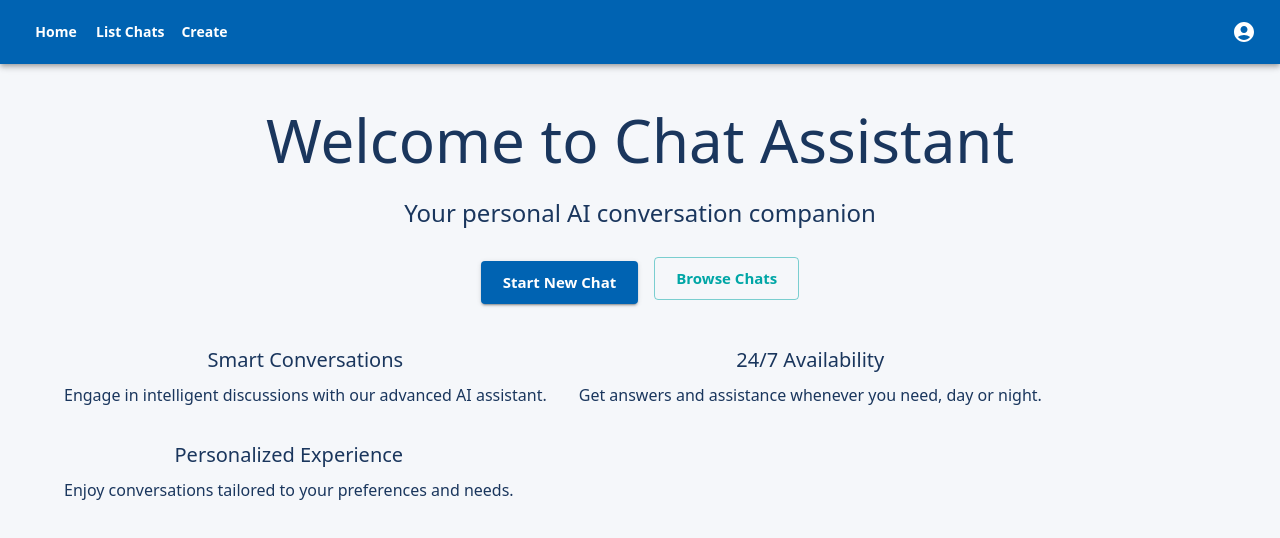
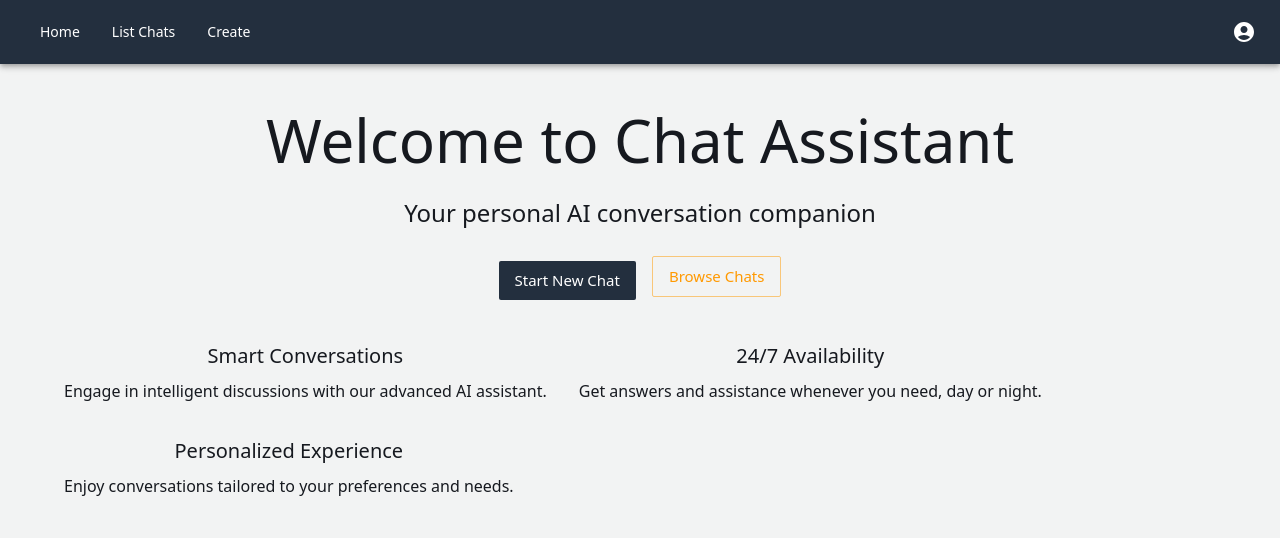
Before and after one commit to spotfirefield/sample-agents4energy-agent-template-alpha, a Next.js app: page / in a window 1280 px wide. Shown: the top 538 px of the page. Built offline with nearby package versions, Linux system fonts and the light colour scheme; no server answers; what @aws-amplify/ui-react, @mui/material-nextjs, aws-amplify would draw is missing.

Commit message:
Added message history

```diff
--- a/src/components/ChatBox.tsx
+++ b/src/components/ChatBox.tsx
@@ -45,6 +45,7 @@ const ChatBox = (params: {
             // else {
             //   setIsLoading(true)
             // }
+            console.log('sortedMessages: ', sortedMessages)
             return sortedMessages
           })
           setStreamChunkMessage(undefined)
--- a/src/theme.ts
+++ b/src/theme.ts
@@ -7,38 +7,81 @@ const theme = createTheme({
   },
   palette: {
     primary: {
-      main: '#0063B2', // Deep blue representing technology/AI
+      main: '#232F3E', // AWS dark blue/navy
+      light: '#31465F',
+      dark: '#1A2433',
     },
     secondary: {
-      main: '#00A6A6', // Teal representing innovation
+      main: '#FF9900', // AWS orange
+      light: '#FFAC31',
+      dark: '#EC7211',
     },
     background: {
-      default: '#F5F7FA', // Light gray-blue for a technical feel
-      paper: '#FFFFFF', // White Paper
+      default: '#F2F3F3', // Light gray background
+      paper: '#FFFFFF', // White content areas
     },
     text: {
-      primary: '#1A365D', // Dark blue for primary text
-      secondary: '#2D3748', // Dark gray for secondary text
+      primary: '#16191F', // Almost black for primary text
+      secondary: '#545B64', // Medium gray for secondary text
     },
     error: {
-      main: '#E53E3E', // Red for errors
+      main: '#D13212', // AWS red for errors
+    },
+    info: {
+      main: '#0073BB', // AWS blue for info
+    },
+    success: {
+      main: '#1D8102', // AWS green for success
+    },
+    warning: {
+      main: '#FF9900', // AWS orange for warnings
     },
   },
   components: {
     MuiButton: {
       styleOverrides: {
         root: {
-          borderRadius: 4,
+          borderRadius: 2,
           textTransform: 'none',
-          fontWeight: 600,
+          fontWeight: 500,
+          padding: '6px 16px',
+        },
+        contained: {
+          boxShadow: 'none',
+          '&:hover': {
+            boxShadow: 'none',
+          },
         },
       },
     },
     MuiCard: {
       styleOverrides: {
         root: {
-          borderRadius: 8,
-          boxShadow: '0 4px 6px rgba(0, 0, 0, 0.1)',
+          borderRadius: 4,
+          boxShadow: '0 1px 1px 0 rgba(0, 28, 36, 0.1), 0 1px 3px 1px rgba(0, 28, 36, 0.1)',
+          border: '1px solid #eaeded',
+        },
+      },
+    },
+    MuiAppBar: {
+      styleOverrides: {
+        root: {
+          backgroundColor: '#232F3E', // AWS dark blue/navy for header
+        },
+      },
+    },
+    MuiTableHead: {
+      styleOverrides: {
+        root: {
+          backgroundColor: '#F2F3F3',
+        },
+      },
+    },
+    MuiTableCell: {
+      styleOverrides: {
+        head: {
+          fontWeight: 700,
+          color: '#16191F',
         },
       },
     },
--- a/utils/amplifyUtils.ts
+++ b/utils/amplifyUtils.ts
@@ -3,8 +3,6 @@ import { generateClient } from "aws-amplify/data";
 import { Schema } from "../amplify/data/resource";
 import { Message } from "./types";
 
-// import { generateClient } from "aws-amplify/data";
-// import { type Schema } from "@/../amplify/data/resource";
 const amplifyClient = generateClient<Schema>();
 
 export const getConfiguredAmplifyClient = () => {
```
Also changed, not shown: src/app/chat/[chatSessionId]/page.tsx (+35 -10 lines), utils/langChainUtils.ts (+45 -52 lines), 1 other file (tests, documents, lock files or other folders).
